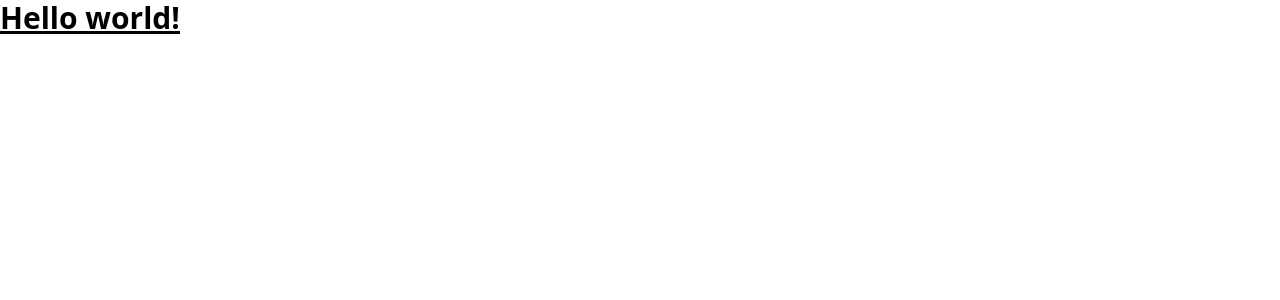
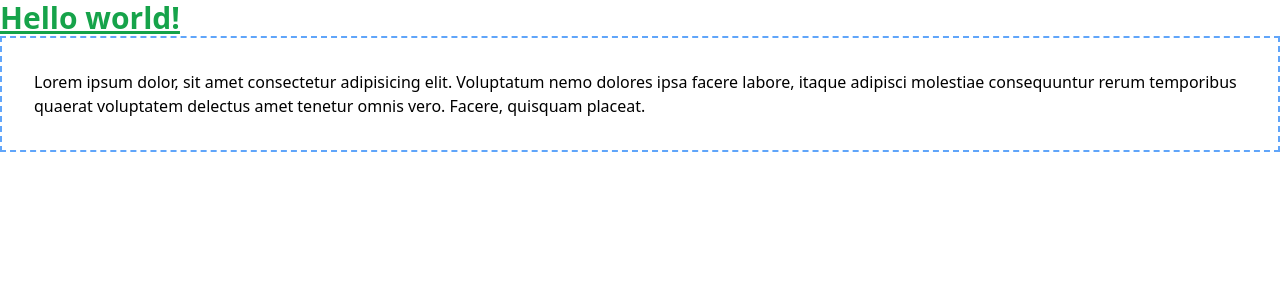
Before and after one commit to Ammar312/file-sharing, a React (Vite) app in the folder web/: page / in a window 1280 px wide. Shown: the top 300 px of the page. Built offline with nearby package versions, Linux system fonts and the light colour scheme.

Commit message:
tailwind working properly

```diff
--- a/web/src/App.jsx
+++ b/web/src/App.jsx
@@ -1,3 +1,12 @@
+import Upload from "./components/Upload";
+
 export default function App() {
-  return <h1 className="text-3xl font-bold underline">Hello world!</h1>;
+  return (
+    <div>
+      <h1 className="text-3xl font-bold underline text-green-600">
+        Hello world!
+      </h1>
+      <Upload />
+    </div>
+  );
 }
--- /dev/null
+++ b/web/src/components/Upload.jsx
@@ -0,0 +1,16 @@
+import React from "react";
+
+const Upload = () => {
+  return (
+    <div>
+      <div className=" p-8 border-blue-400 border-2 border-dashed">
+        Lorem ipsum dolor, sit amet consectetur adipisicing elit. Voluptatum
+        nemo dolores ipsa facere labore, itaque adipisci molestiae consequuntur
+        rerum temporibus quaerat voluptatem delectus amet tenetur omnis vero.
+        Facere, quisquam placeat.
+      </div>
+    </div>
+  );
+};
+
+export default Upload;
```
